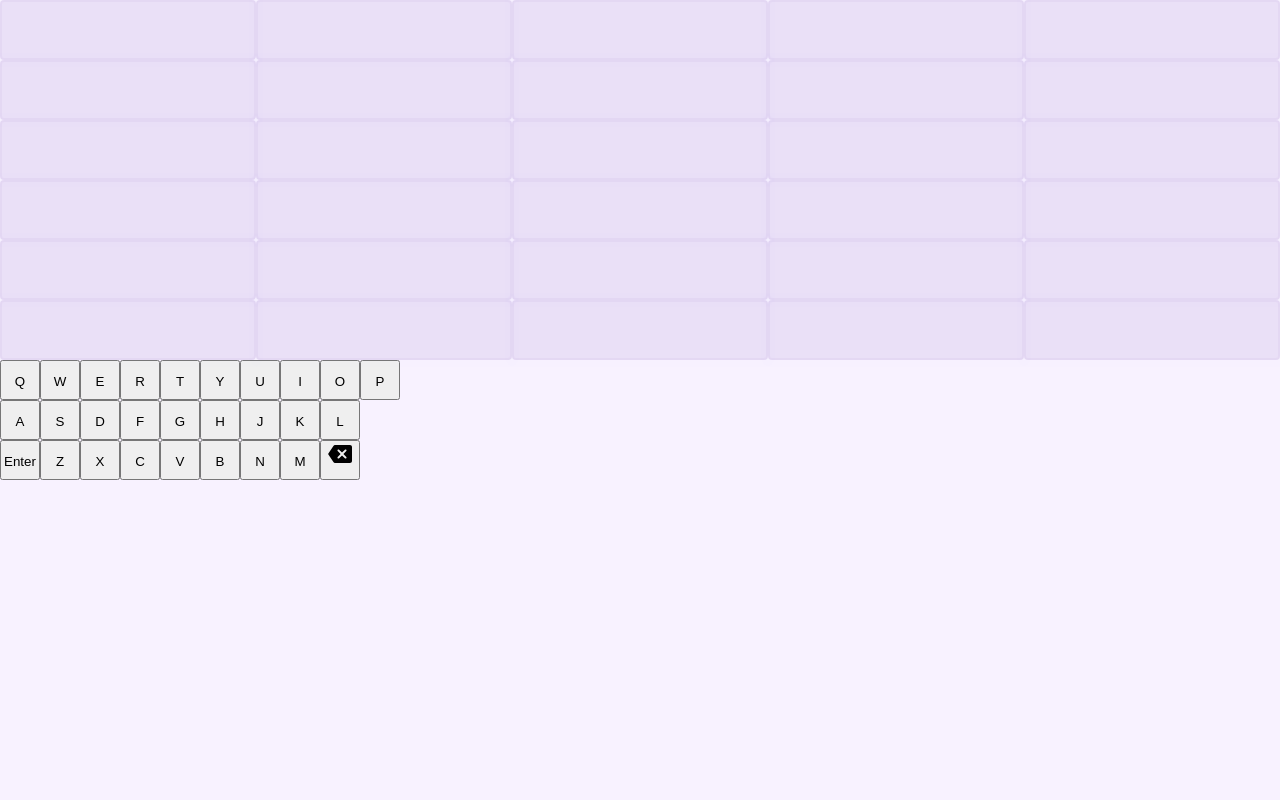
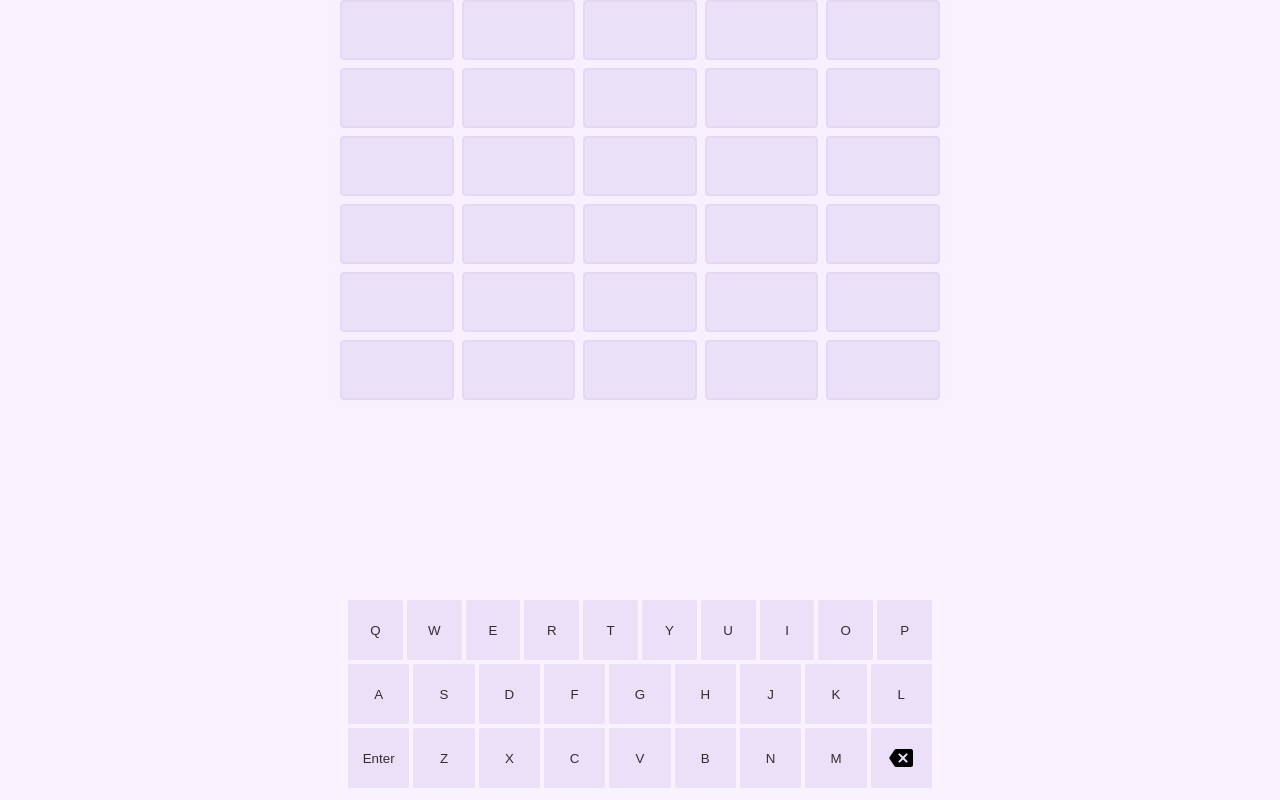
Before and after one commit to anishalatchman/yodle, a plain HTML site: page play.html in a window 1280 px wide. Drawn offline with nearby package versions, Linux system fonts and the light colour scheme; no server answers.

Commit message:
More stylin updates

```diff
--- a/index.js
+++ b/index.js
@@ -50,9 +50,11 @@ const handleLetter = (letter) => {
 
     if(letter == "enter"){
         if(currentCell !== cellsPerRow - 1){
+            linkLabel.tabIndex = -1;
             linkLabel.href = "#";
             linkLabel.textContent = "Not enough letters";
         } else if(!isWordValid(getWord())) {
+            linkLabel.tabIndex = -1;
             linkLabel.href = "#";
             linkLabel.textContent = "Invalid word";
         }
@@ -72,10 +74,12 @@ const handleLetter = (letter) => {
 
     if(currentCell >= cellsPerRow){
         if(isWordValid(getWord())){
+            linkLabel.tabIndex = 0;
             let link = `${document.location.origin}/play.html#${encryptWord(getWord())}`;
             linkLabel.href = link;
             linkLabel.textContent = link;
         }else{
+            linkLabel.tabIndex = -1;
             linkLabel.href = "#";
             linkLabel.textContent = "Invalid word";
         }
--- a/play.html
+++ b/play.html
@@ -1,5 +1,6 @@
 <!DOCTYPE html>
 <html>
+
 <head>
     <meta charset='utf-8'>
     <meta http-equiv='X-UA-Compatible' content='IE=edge'>
@@ -11,48 +12,49 @@
     <link rel='stylesheet' type='text/css' media='screen' href='styles.css'>
     <link rel="icon" type="image/x-icon" href="assets/favicon.ico">
 </head>
+
 <body>
+    <div class="content col">
         <div class="banner">
-        <p id="error">
-        </p>
+            <p id="error"> </p>
         </div>
-    <div class="col">
-        <div class="row">
+        <div class="col gap">
+            <div class="row gap">
                 <div class="square"></div>
                 <div class="square"></div>
                 <div class="square"></div>
                 <div class="square"></div>
                 <div class="square"></div>
             </div>
-        <div class="row">
+            <div class="row gap">
                 <div class="square"></div>
                 <div class="square"></div>
                 <div class="square"></div>
                 <div class="square"></div>
                 <div class="square"></div>
             </div>
-        <div class="row">
+            <div class="row gap">
                 <div class="square"></div>
                 <div class="square"></div>
                 <div class="square"></div>
                 <div class="square"></div>
                 <div class="square"></div>
             </div>
-        <div class="row">
+            <div class="row gap">
                 <div class="square"></div>
                 <div class="square"></div>
                 <div class="square"></div>
                 <div class="square"></div>
                 <div class="square"></div>
             </div>
-        <div class="row">
+            <div class="row gap">
                 <div class="square"></div>
                 <div class="square"></div>
                 <div class="square"></div>
                 <div class="square"></div>
                 <div class="square"></div>
             </div>
-        <div class="row">
+            <div class="row gap">
                 <div class="square"></div>
                 <div class="square"></div>
                 <div class="square"></div>
@@ -60,8 +62,9 @@
                 <div class="square"></div>
             </div>
         </div>
-    <div class="col">
-        <div class="row">
+
+        <div class="col keyboard gap-min">
+            <div class="row gap-min">
                 <button class="key">Q</button>
                 <button class="key">W</button>
                 <button class="key">E</button>
@@ -73,7 +76,7 @@
                 <button class="key">O</button>
                 <button class="key">P</button>
             </div>
-        <div class="row">
+            <div class="row gap-min">
                 <button class="key">A</button>
                 <button class="key">S</button>
                 <button class="key">D</button>
@@ -84,7 +87,7 @@
                 <button class="key">K</button>
                 <button class="key">L</button>
             </div>
-        <div class="row">
+            <div class="row gap-min">
                 <button class="key">Enter</button>
                 <button class="key">Z</button>
                 <button class="key">X</button>
@@ -93,12 +96,20 @@
                 <button class="key">B</button>
                 <button class="key">N</button>
                 <button class="key">M</button>
-            <button class="key"><svg xmlns="http://www.w3.org/2000/svg" height="24px" viewBox="0 0 24 24" width="24px" fill="#000000"><path d="M0 0h24v24H0V0z" fill="none"/><path d="M22 3H7c-.69 0-1.23.35-1.59.88L.37 11.45c-.22.34-.22.77 0 1.11l5.04 7.56c.36.52.9.88 1.59.88h15c1.1 0 2-.9 2-2V5c0-1.1-.9-2-2-2zm-3.7 13.3c-.39.39-1.02.39-1.41 0L14 13.41l-2.89 2.89c-.39.39-1.02.39-1.41 0-.39-.39-.39-1.02 0-1.41L12.59 12 9.7 9.11c-.39-.39-.39-1.02 0-1.41.39-.39 1.02-.39 1.41 0L14 10.59l2.89-2.89c.39-.39 1.02-.39 1.41 0 .39.39.39 1.02 0 1.41L15.41 12l2.89 2.89c.38.38.38 1.02 0 1.41z"/></svg></button>
+                <button class="key"><svg xmlns="http://www.w3.org/2000/svg" height="24px" viewBox="0 0 24 24"
+                        width="24px" fill="#000000">
+                        <path d="M0 0h24v24H0V0z" fill="none" />
+                        <path
+                            d="M22 3H7c-.69 0-1.23.35-1.59.88L.37 11.45c-.22.34-.22.77 0 1.11l5.04 7.56c.36.52.9.88 1.59.88h15c1.1 0 2-.9 2-2V5c0-1.1-.9-2-2-2zm-3.7 13.3c-.39.39-1.02.39-1.41 0L14 13.41l-2.89 2.89c-.39.39-1.02.39-1.41 0-.39-.39-.39-1.02 0-1.41L12.59 12 9.7 9.11c-.39-.39-.39-1.02 0-1.41.39-.39 1.02-.39 1.41 0L14 10.59l2.89-2.89c.39-.39 1.02-.39 1.41 0 .39.39.39 1.02 0 1.41L15.41 12l2.89 2.89c.38.38.38 1.02 0 1.41z" />
+                    </svg></button>
             </div>
         </div>
         <script src="https://unpkg.com/@lottiefiles/lottie-player@latest/dist/lottie-player.js"></script>
-    <lottie-player src="https://assets7.lottiefiles.com/packages/lf20_30iie6.json" id="lottie"  background="transparent"  speed="1"  style="position: absolute; top: 0; left: 0; z-index: -1; display:none;"  loop  autoplay></lottie-player>
+        <lottie-player src="https://assets7.lottiefiles.com/packages/lf20_30iie6.json" id="lottie"
+            background="transparent" speed="1" style="position: absolute; top: 0; left: 0; z-index: -1; display:none;"
+            loop autoplay></lottie-player>
         <script src='words.js'></script>
         <script src='play.js'></script>
 </body>
+
 </html>
--- a/styles.css
+++ b/styles.css
@@ -44,22 +44,25 @@ p {
     font-size: 16px;
 }
 
-
-html {
-    height: 100%;
-}
-
 body {
-    height: 100%;
     margin: 0;
     font-family: 'Inter', sans-serif;
     background-color: var(--background);
     color: var(--font-main);
-    overflow-y: scroll;
+}
+
+.keyboard {
+    max-width: 600px;
+    width: 100%;
+    position: absolute;
+    margin: auto;
+    bottom: 12px;
+    padding: 0 8px;
 }
 
 .top {
     gap: 50px;
+    padding: 0 12px;
 }
 
 .row {
@@ -70,6 +73,10 @@ body {
 .col {
     display: flex;
     flex-direction: column;
+}
+
+.gap-min {
+    gap: 4px;
 }
 
 .gap {
@@ -117,7 +124,6 @@ body {
     justify-content: center;
 
     box-shadow: 0 0 0 0 rgba(0, 0, 0, 1);
-    transform: scale(1);
 	animation: pulse-black 2s infinite;
     animation-delay: calc(var(--order) * 0.3s);
 }
@@ -139,10 +145,33 @@ body {
 
 
 .key{
-    text-align: center;
-    line-height: 40px;
     height: 40px;
     width: 40px;
+    flex: 1;
+    display: flex;
+    align-items: center;
+    justify-content: center;
+    color: var(--font-main);
+    background: var(--background-pri);
+    height: 60px;
+    width: 40px;
+    color: var(--font-alt);
+    outline: none;
+    border: 2px solid transparent;
+    border-radius: 2px;
+    cursor: pointer;
+}
+
+.key:hover {
+    background-color: var(--background-sec);
+}
+
+.key:focus-visible {
+    border: 2px solid var(--font-accent);
+}
+
+.key svg {
+    fill: var(--font-main);
 }
 
 .actions {
@@ -201,3 +230,13 @@ body {
 .action-btn svg {
     fill: var(--font-main);
 }
+
+@media only screen and (max-width: 768px) {
+    .actions a {
+        width: 400px;
+        display: block;
+        white-space: nowrap;
+        text-overflow: ellipsis;
+        overflow: hidden;
+    }
+}
```
Also changed, not shown: index.html (+6 -6 lines). Lines whose indentation alone changed are shown as unchanged.
